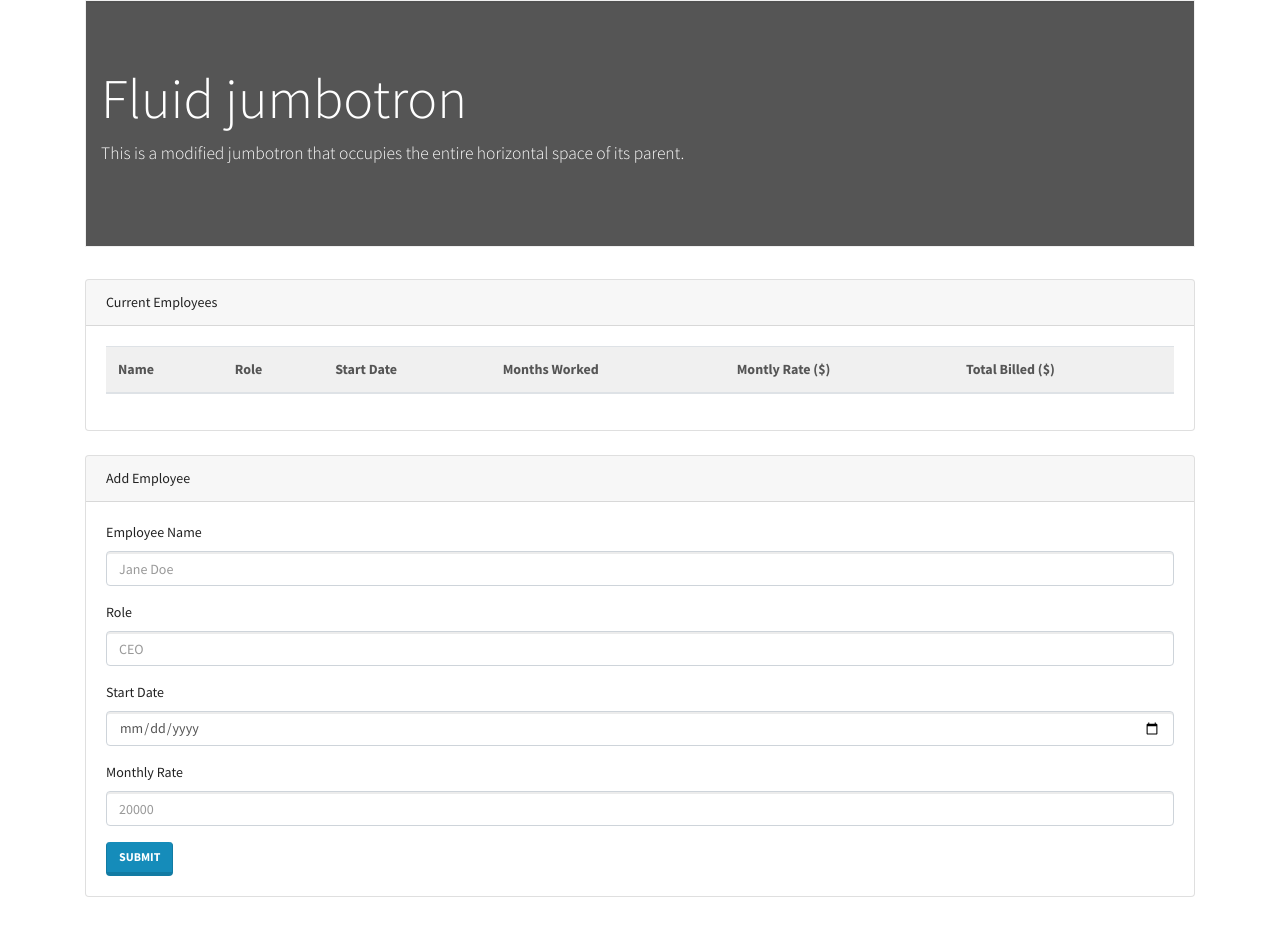
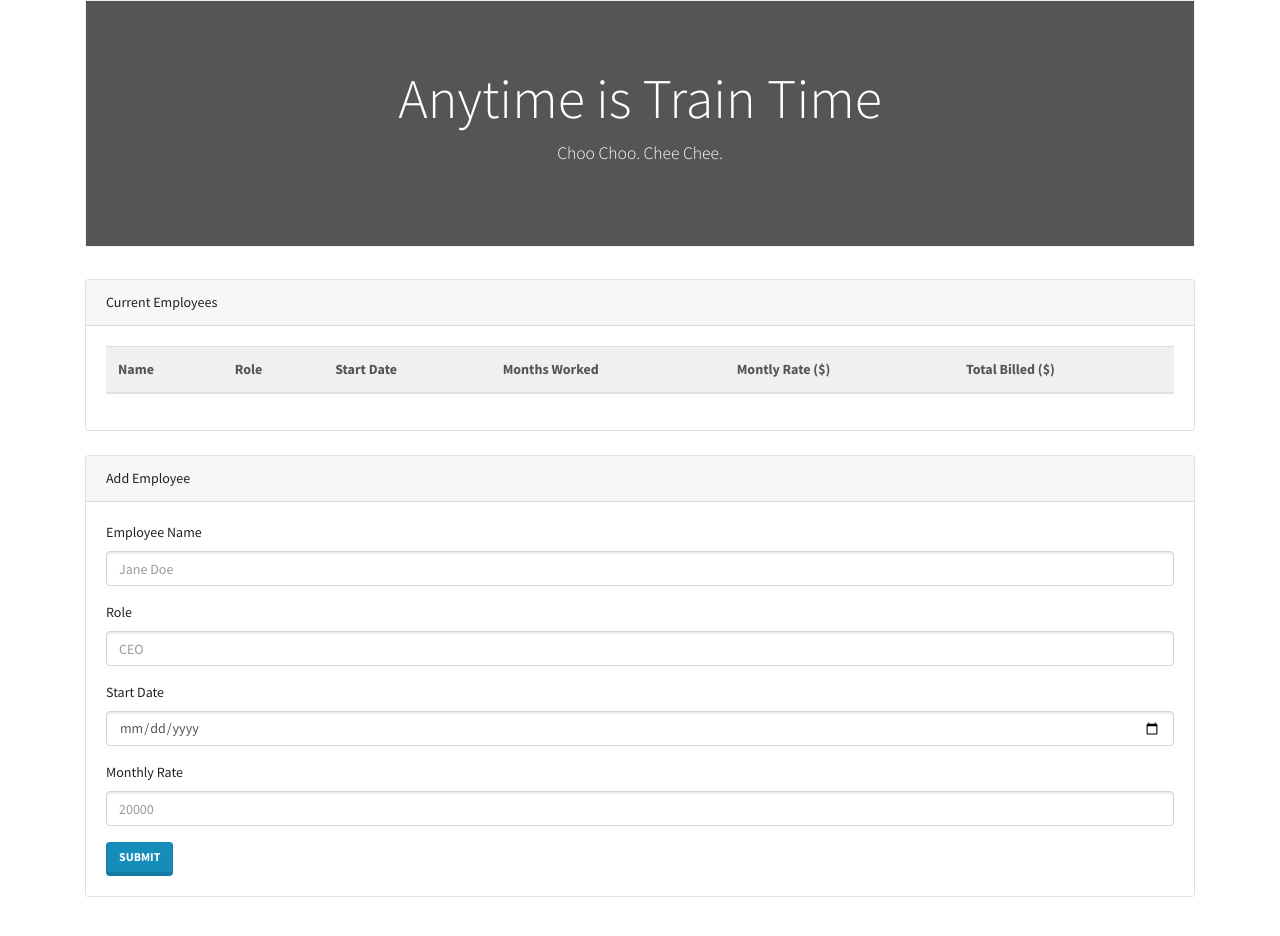
Before and after one commit to jandony/Train-Scheduler, a plain HTML site: page index.html in a window 1280 px wide. Drawn offline with nearby package versions, Linux system fonts and the light colour scheme; no server answers.

Commit message:
initial file setup, using Timesheet Activity as a template.

```diff
--- a/index.html
+++ b/index.html
@@ -4,7 +4,7 @@
 <head>
 
     <meta charset="UTF-8">
-    <title>TimeSheet Group Activity</title>
+    <title>Train Scheduler</title>
 
     <!-- jQuery -->
     <script src="https://cdnjs.cloudflare.com/ajax/libs/jquery/3.2.1/jquery.min.js"></script>
@@ -25,8 +25,8 @@
 
         <div class="jumbotron jumbotron-fluid bg-dark text-white">
             <div class="container">
-                <h1 class="display-4">Fluid jumbotron</h1>
-                <p class="lead">This is a modified jumbotron that occupies the entire horizontal space of its parent.
+                <h1 class="display-4 text-center">Anytime is Train Time</h1>
+                <p class="lead text-center">Choo Choo. Chee Chee.
                 </p>
             </div>
         </div>
```
